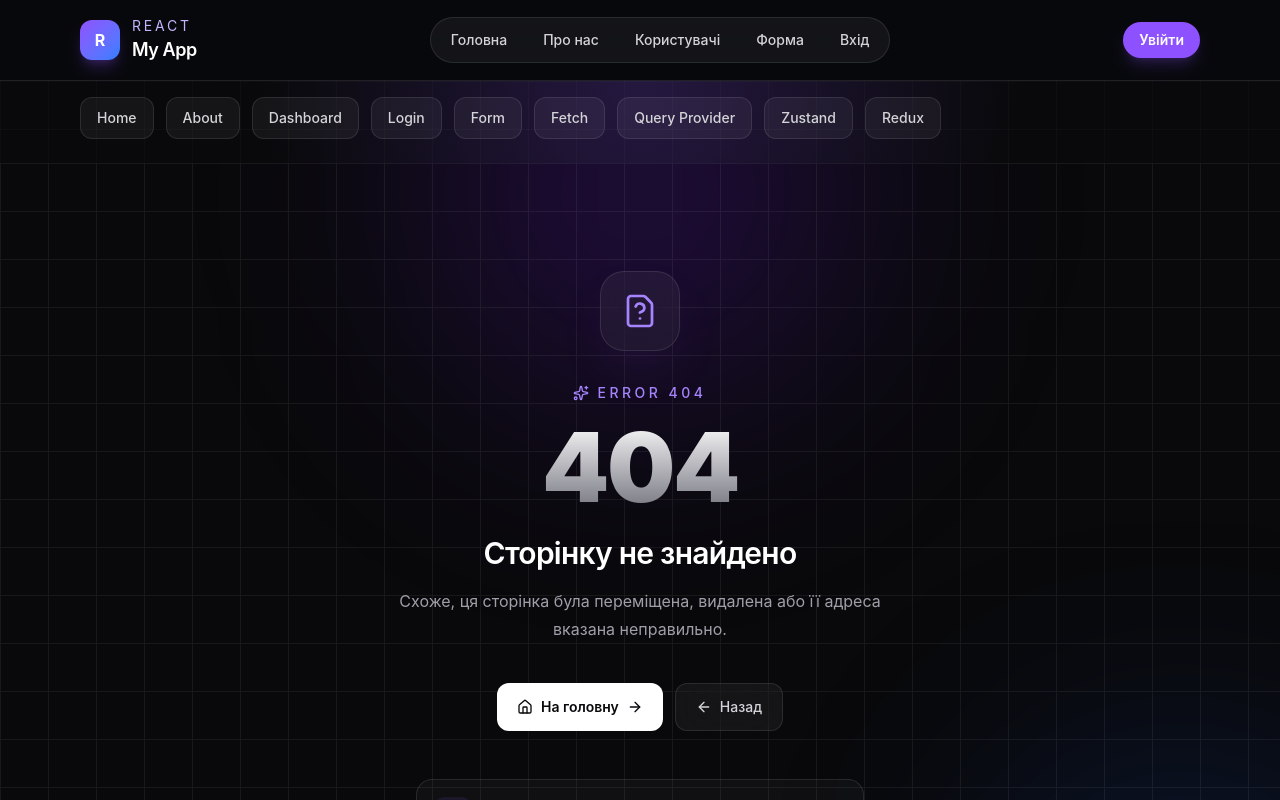
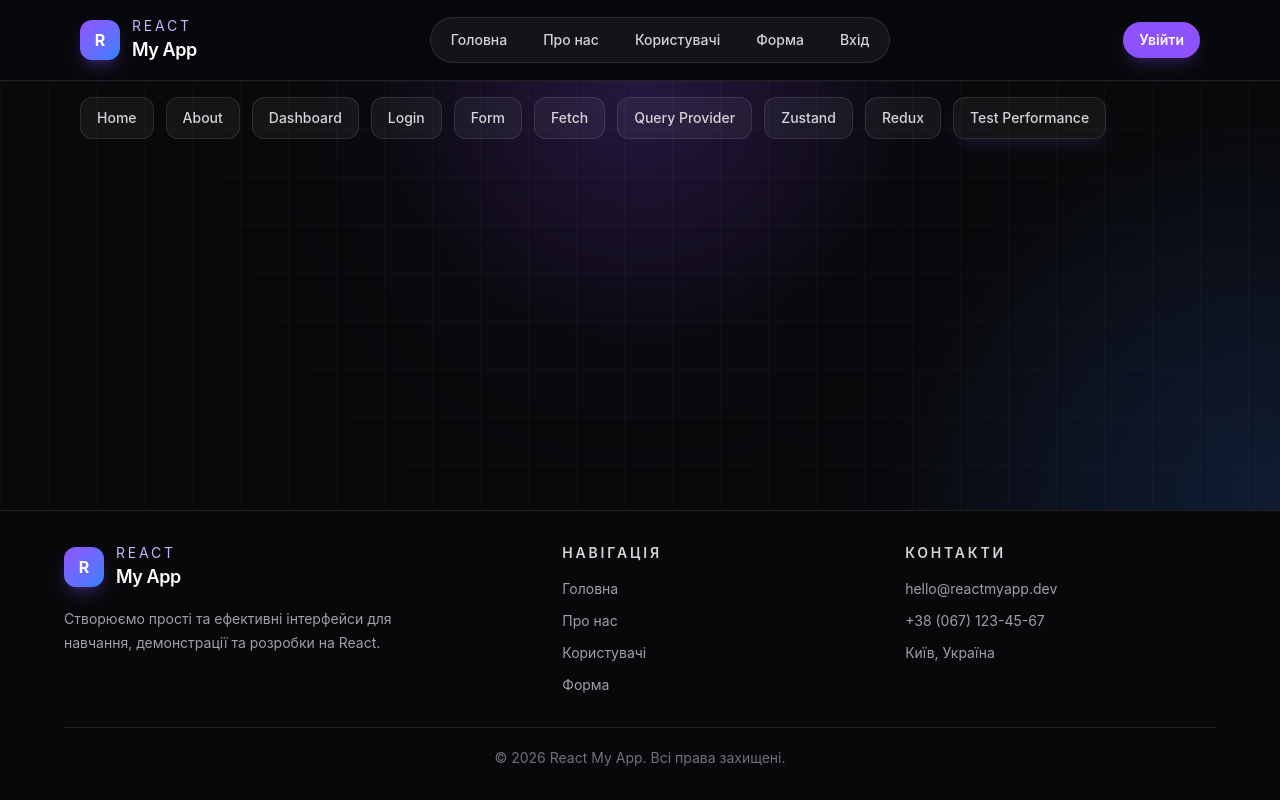
Before and after one commit to mazurokov/react-my-app, a React (Vite) app: page /test-performance in a window 1280 px wide. Shown: the top 800 px of the page. Built offline with nearby package versions, Linux system fonts and the light colour scheme.

Commit message:
test performance

```diff
--- a/src/App.jsx
+++ b/src/App.jsx
@@ -51,6 +51,9 @@ const ReduxUsers = lazy(
 );
 const CartTest = lazy(
   () => import("@pages/redux/children/CartTest/CartTest.jsx"),
+);
+const TestPerformance = lazy(
+  () => import("@pages//TestPerformance/TestPerformance.jsx"),
 );
 
 function App() {
@@ -147,6 +150,11 @@ function App() {
                     <Route path="cart" element={<CartTest />} />
                   </Route>
 
+                  <Route
+                    path="/test-performance"
+                    element={<TestPerformance />}
+                  />
+
                   <Route path="*" element={<NotFound />} />
                 </Routes>
               </Suspense>
--- a/src/components/Navigation/Navigation.jsx
+++ b/src/components/Navigation/Navigation.jsx
@@ -42,6 +42,10 @@ function Navigation() {
       to: "/redux",
       label: "Redux",
     },
+    {
+      to: "/test-performance",
+      label: "Test Performance",
+    },
   ];
 
   return (
--- /dev/null
+++ b/src/pages/TestPerformance/TestPerformance.jsx
@@ -0,0 +1,6 @@
+
+function TestPerformance() {
+
+}
+
+export default TestPerformance;
```
